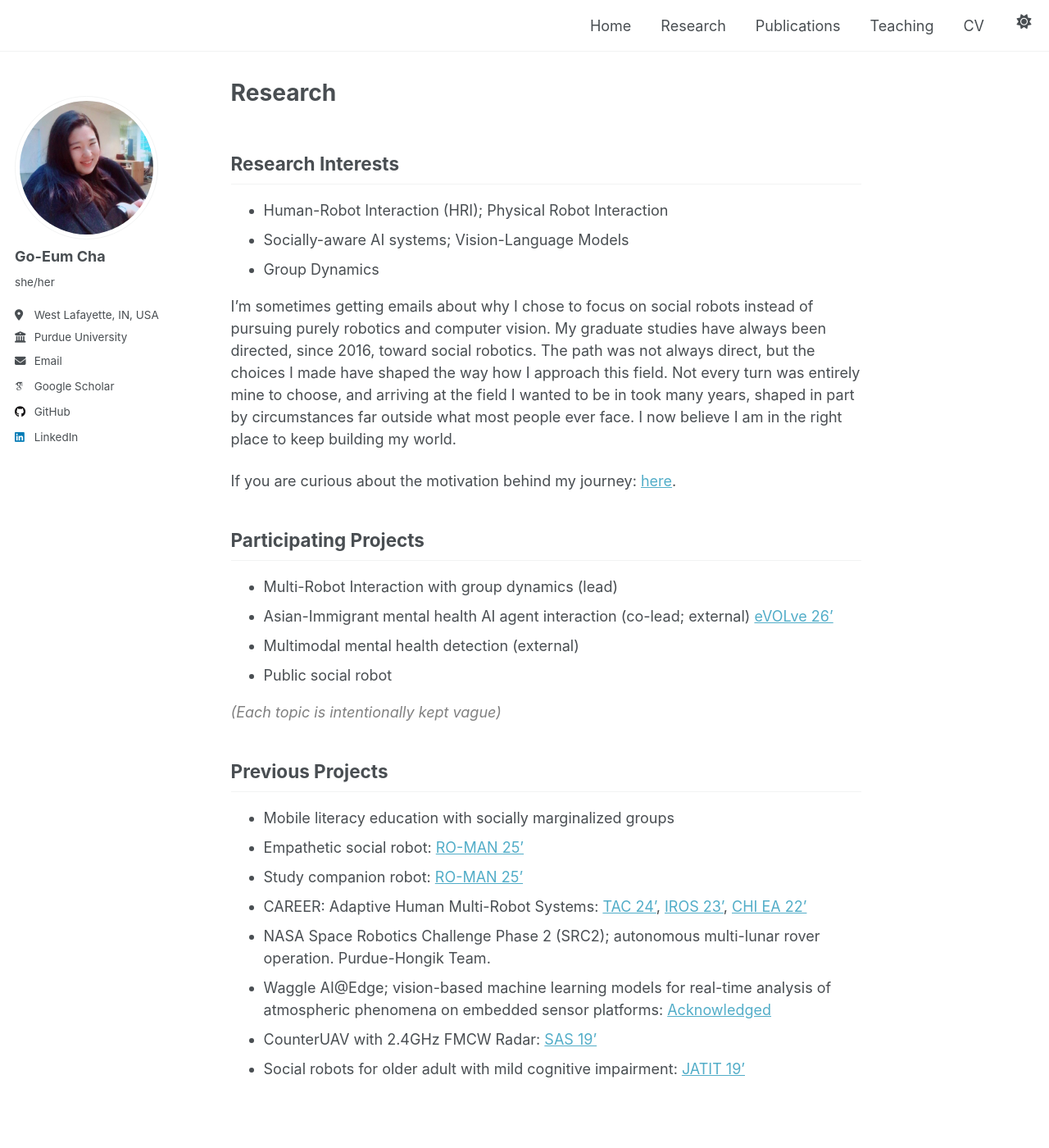
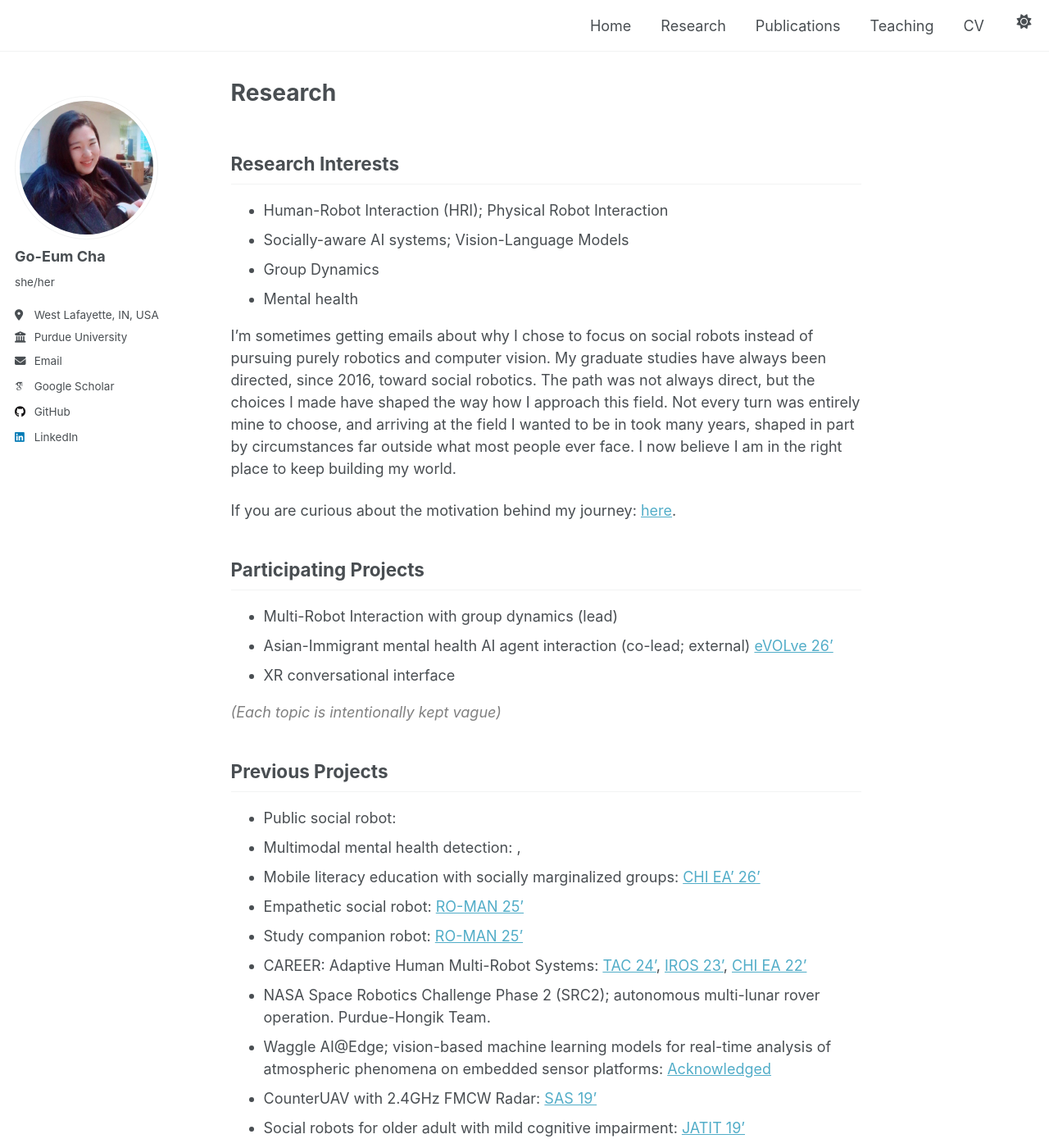
Before and after one commit to chagom/chagom.github.io, a Jekyll site: the page built from _pages/research.md, in a window 1280 px wide and 1400 px high. Shown: the whole window at 82% size. Built offline with Jekyll 4.4.1, drawn with Linux system fonts in a browser that asks for light colours; some web fonts are replaced.

Commit message:
research

```diff
--- a/_pages/research.md
+++ b/_pages/research.md
@@ -10,6 +10,7 @@ person_schema: true
 - Human-Robot Interaction (HRI); Physical Robot Interaction
 - Socially-aware AI systems; Vision-Language Models
 - Group Dynamics
+- Mental health
 
 I'm sometimes getting emails about why I chose to focus on social robots instead of pursuing purely robotics and computer vision. My graduate studies have always been directed, since 2016, toward social robotics. The path was not always direct, but the choices I made have shaped the way how I approach this field. Not every turn was entirely mine to choose, and arriving at the field I wanted to be in took many years, shaped in part by circumstances far outside what most people ever face. I now believe I am in the right place to keep building my world.
 
@@ -19,15 +20,16 @@ If you are curious about the motivation behind my journey: [here](/research_root
 ## Participating Projects
 - Multi-Robot Interaction with group dynamics (lead)
 - Asian-Immigrant mental health AI agent interaction (co-lead; external) [eVOLve 26'](https://csw.utk.edu/continuing-education/evolve-conference/)
-- Multimodal mental health detection (external)
-- Public social robot
+- XR conversational interface
 
 <span style="color:gray">*(Each topic is intentionally kept vague)* </span>
 
 ## Previous Projects
-- Mobile literacy education with socially marginalized groups
-- Empathetic social robot: [RO-MAN 25'](https://arxiv.org/pdf/2509.07873)
-- Study companion robot: [RO-MAN 25'](https://arxiv.org/pdf/2510.23860)
+- Public social robot: []()
+- Multimodal mental health detection: [](), []()
+- Mobile literacy education with socially marginalized groups: [CHI EA' 26'](https://dl.acm.org/doi/full/10.1145/3772363.3798622)
+- Empathetic social robot: [RO-MAN 25'](https://ieeexplore.ieee.org/document/11217862)
+- Study companion robot: [RO-MAN 25'](https://ieeexplore.ieee.org/document/11217822)
 - CAREER: Adaptive Human Multi-Robot Systems: [TAC 24'](https://doi.org/10.1109/TAFFC.2024.3414330), [IROS 23'](https://doi.org/10.1109/IROS55552.2023.10341633), [CHI EA 22'](https://doi.org/10.1145/3491101.3519658)
 - NASA Space Robotics Challenge Phase 2 (SRC2); autonomous multi-lunar rover operation. Purdue-Hongik Team.
 - Waggle AI@Edge; vision-based machine learning models for real-time analysis of atmospheric phenomena on embedded sensor platforms: [Acknowledged](https://doi.org/10.3390/atmos12030395)
```
Also changed, not shown: _pages/about.md (+1 -1 lines), _pages/publications.md (+3 -3 lines).
